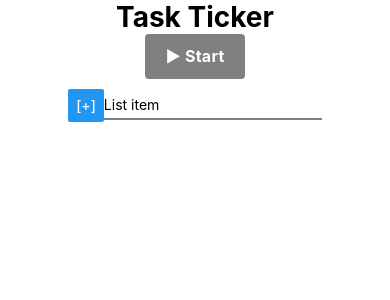
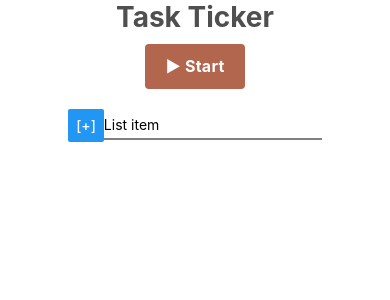
Before and after one commit to zacharyplat/TaskTicker, a React Native app: screen / in a window 390 px wide. Shown: the top 300 px of the page. Built offline with nearby package versions, Linux system fonts and the light colour scheme.

Commit message:
Improving styling and element positioning

```diff
--- a/package.json
+++ b/package.json
@@ -2,7 +2,8 @@
   "name": "taskticker",
   "version": "1.0.0",
   "scripts": {
-    "start": "expo start --dev-client",
+    "start": "expo start",
+    "startdev": "expo start --dev-client",
     "android": "expo run:android",
     "ios": "expo run:ios",
     "web": "expo start --web"
--- a/src/Button.tsx
+++ b/src/Button.tsx
@@ -22,7 +22,7 @@ const styles = StyleSheet.create({
     paddingHorizontal: 20,
     borderRadius: 4,
     elevation: 3,
-    backgroundColor: 'grey',
+    backgroundColor: '#B2664D',
   },
   text: {
     fontSize: 16,
--- a/src/Header/components/Header.tsx
+++ b/src/Header/components/Header.tsx
@@ -47,17 +47,21 @@ const styles = StyleSheet.create({
     alignItems: 'center',
   },
   info: {
+    paddingVertical: 10,
     flexDirection: 'row',
     alignItems: 'center',
-    justifyContent: 'space-between',
+    justifyContent: 'space-around',
+    width: '100%',
   },
   title: {
     fontSize: 28,
     fontWeight: 'bold',
+    color: '#4f4f4f',
   },
   time: {
     paddingLeft: 10,
     fontSize: 28,
     fontWeight: 'bold',
+    color: '#4D99B2',
   },
 });
--- a/src/List/components/ItemTime.tsx
+++ b/src/List/components/ItemTime.tsx
@@ -64,19 +64,24 @@ export default function ItemTime(props: Props) {
     );
   };
   const renderTimeLeft = () => {
-    console.log('redndering ' + Date.now());
-    const color = calcTimeDifference() > 0 ? styles.underTime : styles.overTime;
+    const timeDiff = calcTimeDifference();
+
+    const displayDiff = Math.abs(timeDiff);
+    const symbole = timeDiff > 0 ? '+' : '-';
+    const color = timeDiff > 0 ? styles.underTime : styles.overTime;
     return (
       <Text style={[color, styles.itemTime, styles.countdown]}>
-        {`${padTime(calcTimeDifference() / MINUTE)}`}:
-        {`${padTime((calcTimeDifference() / SECOND) % 60)}`}
+        {`${symbole}${padTime(displayDiff / MINUTE)}`}:
+        {`${padTime((displayDiff / SECOND) % 60)}`}
       </Text>
     );
   };
   const renderCountdownOrTimeLeft = () => {
     if (!isActive && !elapsed) {
       return (
-        <Text style={styles.itemTime}>{`${minutes}:${padTime(seconds)}`}</Text>
+        <Text style={styles.itemTime}>{`${padTime(minutes)}:${padTime(
+          seconds
+        )}`}</Text>
       );
     } else {
       return renderTimeLeft();
@@ -120,9 +125,9 @@ const styles = StyleSheet.create({
     borderRadius: 5,
   },
   underTime: {
-    color: 'green',
+    color: '#58B946',
   },
   overTime: {
-    color: 'red',
+    color: '#B94658',
   },
 });
--- a/src/List/components/List.tsx
+++ b/src/List/components/List.tsx
@@ -134,14 +134,6 @@ const styles = StyleSheet.create({
   container: {
     alignItems: 'center',
   },
-  info: {
-    flexDirection: 'row',
-    alignItems: 'center',
-  },
-  title: {
-    fontSize: 28,
-    fontWeight: 'bold',
-  },
   listItem: {
     flexDirection: 'row',
     alignItems: 'center',
--- a/src/List/components/ListItem.tsx
+++ b/src/List/components/ListItem.tsx
@@ -51,6 +51,7 @@ export default function ListItem(props: Props) {
           style={styles.checkbox}
           value={state}
           onValueChange={handleCheckboxChange}
+          color={'#4D99B2'}
         />
       )}
       <TextInput
@@ -81,13 +82,15 @@ const styles = StyleSheet.create({
   checkbox: {
     marginRight: 18,
     padding: 10,
+    color: 'green',
   },
   item: {
     fontSize: 18,
   },
+
   input: {
     flexGrow: 4,
-    borderBottomColor: 'darkgrey',
+    borderBottomColor: 'lightgrey',
     borderBottomWidth: 2,
   },
 });
```
Also changed, not shown: 1 other file (tests, documents, lock files or other folders).
